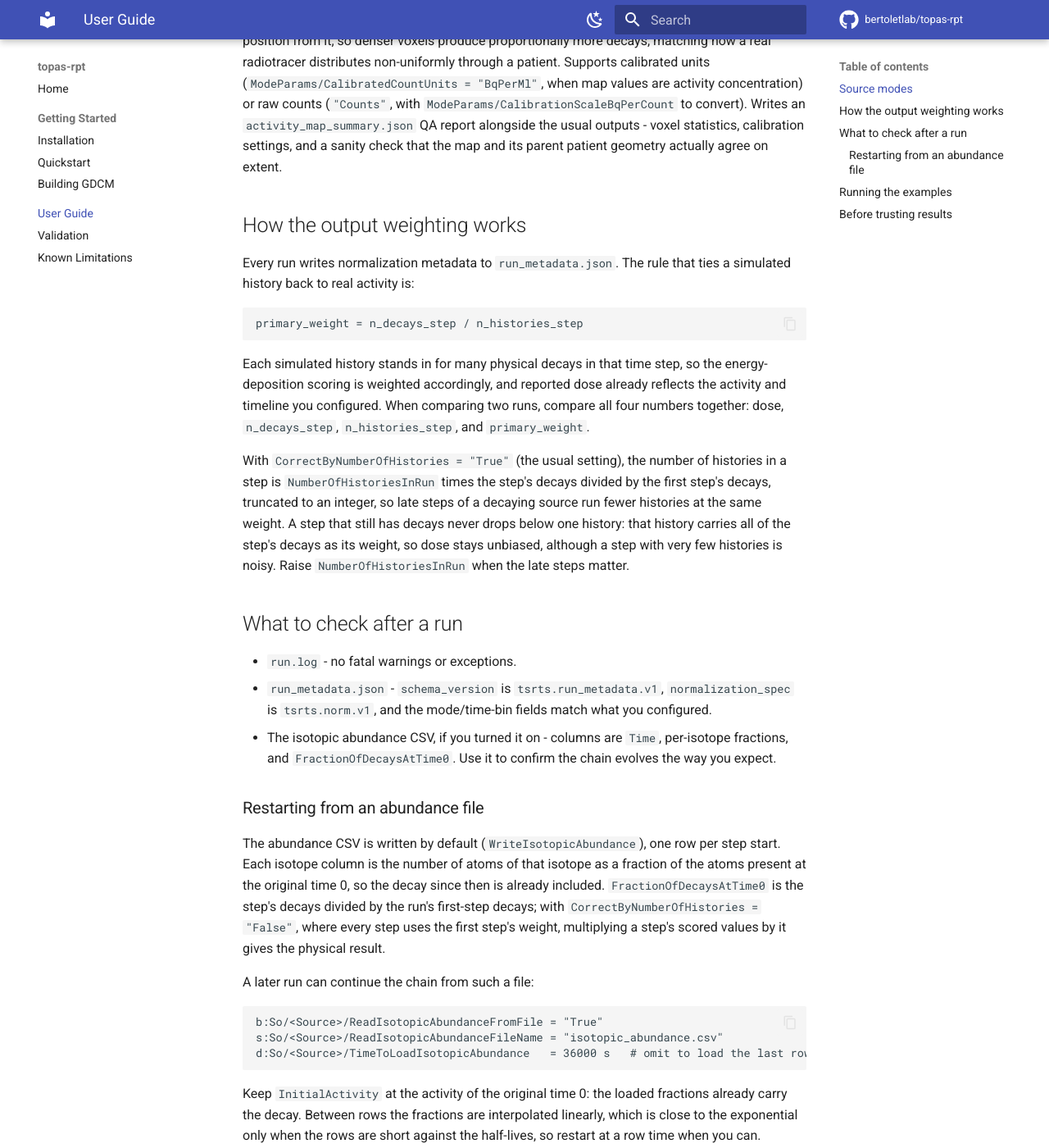
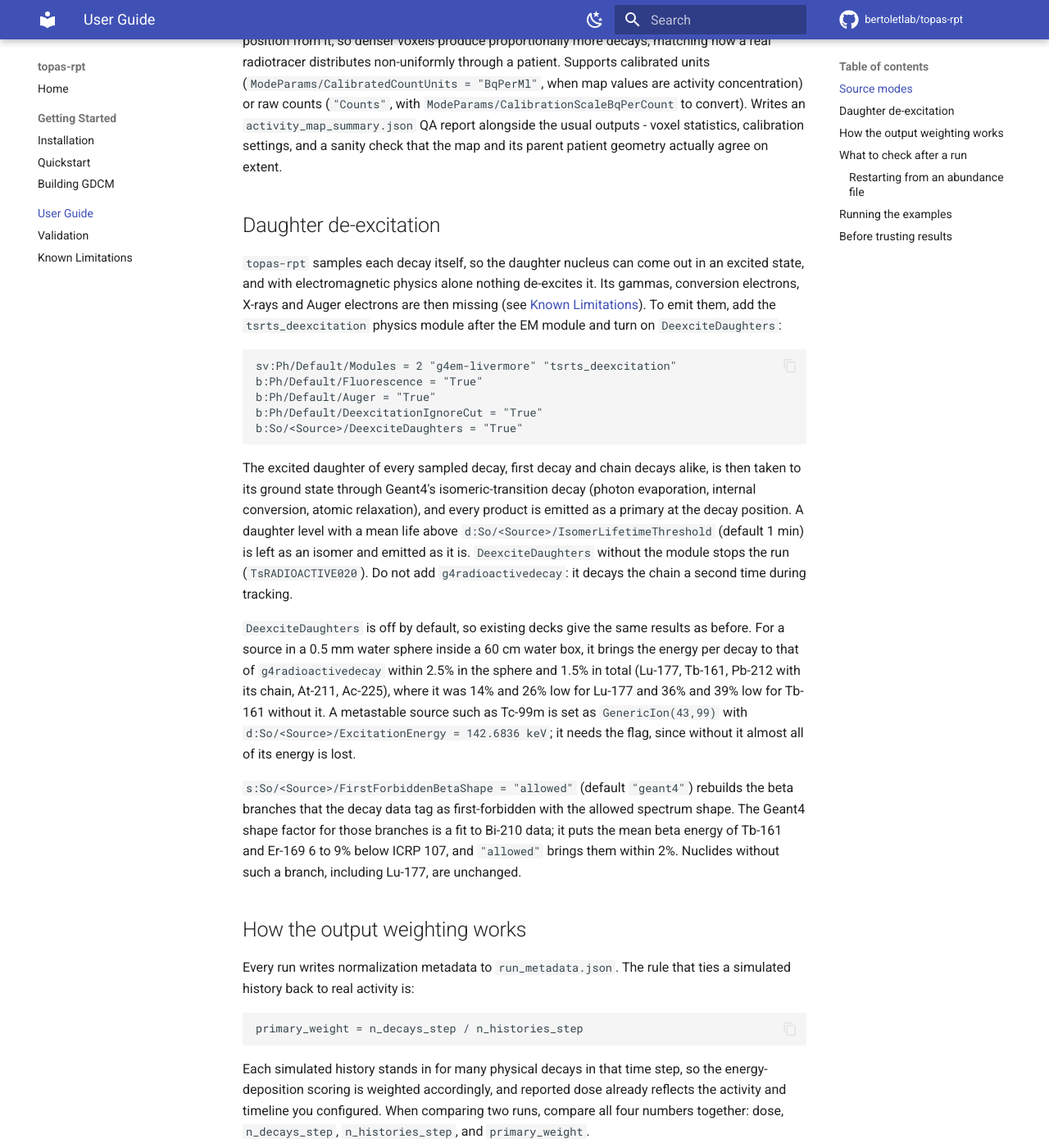
Before and after one commit to bertoletlab/topas-rpt, an MkDocs documentation site: the page built from docs/user_guide.md, in a window 1280 px wide and 1400 px high, scrolled down 2148 px. Shown: the whole window at 82% size. Built offline with MkDocs 1.6.1 and Material for MkDocs 9.7.7, drawn with Linux system fonts in a browser that asks for light colours; comment, search, counter and statistics services are not loaded.

Commit message:
port: module check on Geant4 11.3, energy test against g4radioactivedecay, docs
- TsRADIOACTIVE020 also checks that tsrts_deexcitation is in
  Ph/<ListName>/Modules: Geant4 11.3 stores the IC level data by default,
  so the IC flag alone never fired there.
- tests/regtests/validate_deexcitation_energy.sh: Lu-177 and the Pb-212
  chain against g4radioactivedecay (sphere within 4%, total within 3%),
  and Lu-177 without DeexciteDaughters must miss at least 15% in total.
- The four de-excitation tests run in validate_all_features_vs_legacy.sh.
- User guide: "Daughter de-excitation" section; known limitations and
  validation docs updated.

````diff
--- a/docs/user_guide.md
+++ b/docs/user_guide.md
@@ -102,6 +102,48 @@
 statistics, calibration settings, and a sanity check that the map and its
 parent patient geometry actually agree on extent.
 
+## Daughter de-excitation
+
+`topas-rpt` samples each decay itself, so the daughter nucleus can come out in
+an excited state, and with electromagnetic physics alone nothing de-excites
+it. Its gammas, conversion electrons, X-rays and Auger electrons are then
+missing (see [Known Limitations](known_limitations.md)). To emit them, add the
+`tsrts_deexcitation` physics module after the EM module and turn on
+`DeexciteDaughters`:
+
+```
+sv:Ph/Default/Modules = 2 "g4em-livermore" "tsrts_deexcitation"
+b:Ph/Default/Fluorescence = "True"
+b:Ph/Default/Auger = "True"
+b:Ph/Default/DeexcitationIgnoreCut = "True"
+b:So/<Source>/DeexciteDaughters = "True"
+```
+
+The excited daughter of every sampled decay, first decay and chain decays
+alike, is then taken to its ground state through Geant4's isomeric-transition
+decay (photon evaporation, internal conversion, atomic relaxation), and every
+product is emitted as a primary at the decay position. A daughter level with a
+mean life above `d:So/<Source>/IsomerLifetimeThreshold` (default 1 min) is
+left as an isomer and emitted as it is. `DeexciteDaughters` without the
+module stops the run (`TsRADIOACTIVE020`). Do not add `g4radioactivedecay`:
+it decays the chain a second time during tracking.
+
+`DeexciteDaughters` is off by default, so existing decks give the same results
+as before. For a source in a 0.5 mm water sphere inside a 60 cm water box, it
+brings the energy per decay to that of `g4radioactivedecay` within 2.5%
+in the sphere and 1.5% in total (Lu-177, Tb-161, Pb-212 with its chain, At-211,
+Ac-225), where it was 14% and 26% low for Lu-177 and 36% and 39% low for
+Tb-161 without it. A metastable source such as Tc-99m is set as
+`GenericIon(43,99)` with `d:So/<Source>/ExcitationEnergy = 142.6836 keV`; it
+needs the flag, since without it almost all of its energy is lost.
+
+`s:So/<Source>/FirstForbiddenBetaShape = "allowed"` (default `"geant4"`)
+rebuilds the beta branches that the decay data tag as first-forbidden with the
+allowed spectrum shape. The Geant4 shape factor for those branches is a fit to
+Bi-210 data; it puts the mean beta energy of Tb-161 and Er-169 6 to 9% below
+ICRP 107, and `"allowed"` brings them within 2%. Nuclides without such a
+branch, including Lu-177, are unchanged.
+
 ## How the output weighting works
 
 Every run writes normalization metadata to `run_metadata.json`. The rule that
````
Also changed, not shown: CHANGELOG.md (+11 -0 lines), docs/known_limitations.md (+2 -2 lines), docs/validation.md (+16 -0 lines), 3 other files.
